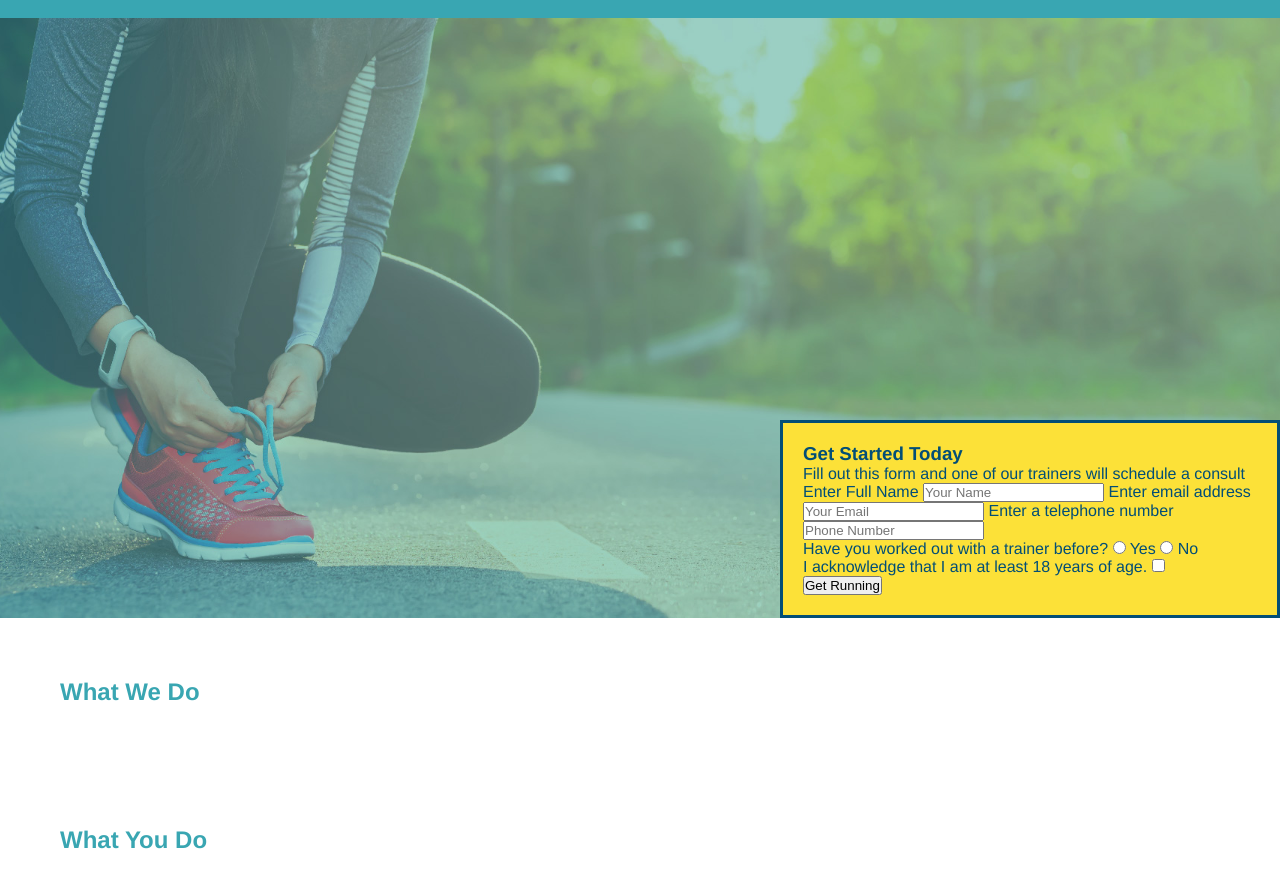
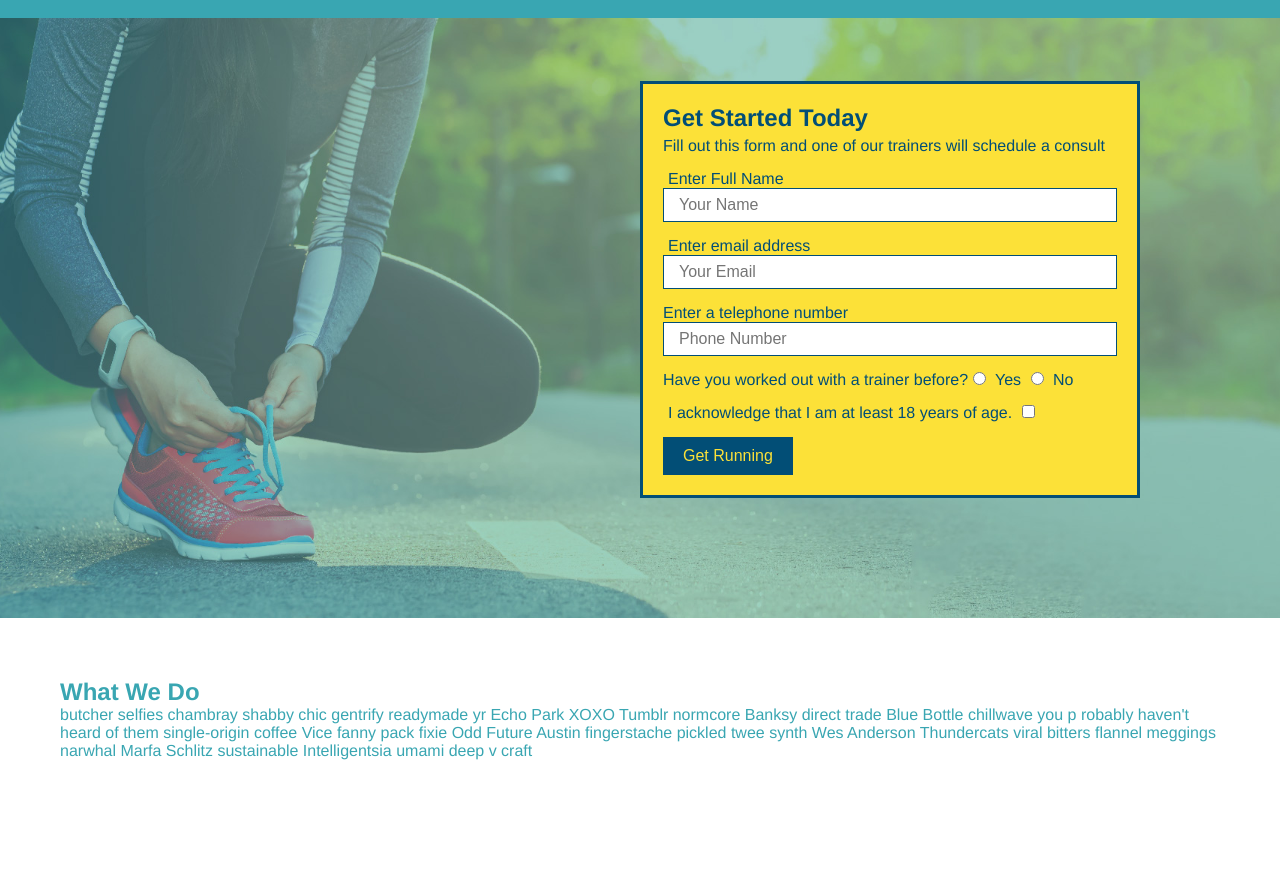
Before and after one commit to sronchak1689/run-buddy, a plain HTML site: page index.html in a window 1280 px wide. Shown: the part 64-941 px from the top of the page. Drawn offline with Linux system fonts and the light colour scheme.

Commit message:
adding center part of website

```diff
--- a/assets/css/style.css
+++ b/assets/css/style.css
@@ -84,6 +84,37 @@
     color: #024e76;
     border: solid 3px #024e76;
     position: absolute;
-    bottom: 0px;
-    right: 0px;
+    bottom: 120px;
+    right: 140px;
 }
+
+.hero-form h3 {
+    font-size: 24px;
+    margin: 0;
+}
+
+.hero-form p {
+    margin: 5px 0 15px 0;
+}
+
+.form-input{
+    border: 1px solid #024e76;
+    display: block;
+    padding: 7px 15px;
+    font-size: 16px;
+    color: #024e76;
+    width: 100%;
+    margin-bottom: 15px;
+}
+
+.hero-form label {
+    margin: 0 5px;
+}
+
+.hero-form button{
+    color: #fce138;
+    background-color: #024e76;
+    border: none;
+    padding: 10px 20px;
+    font-size: 16px;
+}
--- a/index.html
+++ b/index.html
@@ -40,13 +40,13 @@
                 <p>Fill out this form and one of our trainers will schedule a consult</p>
             <form>
                 <label for="name">Enter Full Name</label>
-                <input type="text" placeholder="Your Name" name="name" id="name"/>
+                <input type="text" placeholder="Your Name" name="name" id="name" class="form-input"/>
 
                 <label for="email">Enter email address</label>
-                <input type="email" placeholder="Your Email" name="email" id="email"/>
+                <input type="email" placeholder="Your Email" name="email" id="email" class="form-input"/>
 
                 <lable for="phone">Enter a telephone number</lable>
-                <input type="tel" placeholder="Phone Number" name="phone" id="phone"/>
+                <input type="tel" placeholder="Phone Number" name="phone" id="phone" class="form-input"/>
 
                 <p>
                     Have you worked out with a trainer before?
@@ -66,13 +66,42 @@
         </section>
 
         <!--"What we do" section-->
-        <section>
+        <section id="what-we-do">
             <h2>What We Do</h2>
+            <p>
+                butcher selfies chambray shabby chic gentrify readymade yr Echo Park XOXO Tumblr normcore Banksy direct trade Blue Bottle chillwave you p
+                robably haven't heard of them single-origin coffee Vice fanny pack fixie Odd Future Austin fingerstache pickled twee synth Wes Anderson Thundercats
+                viral bitters flannel meggings narwhal Marfa Schlitz sustainable Intelligentsia umami deep v craft
+            </p>
         </section>
 
         <!--"What you do" section-->
-        <section>
+        <section id="what-you-do">
             <h2>What You Do</h2>
+
+            <div>
+                <img src="./assets/images/step-1.svg" alt=""/>
+                <h3>Step 1: Fill Out the Form Above</h3>
+                <p>You're already here, so why not?</p>
+            </div>
+
+            <div>
+                <img src="./assets/images/step-2.svg" alt=""/>
+                <h3>Step 2: Consult with One of Our Trainers.</h3>
+                <p>Are you here to build muscle, lose weight, or just feel good?</p>
+            </div>
+
+            <div>
+                <img src="./assets/images/step-3.svg" alt=""/>
+                <h3>Step 3: Get Running.</h3>
+                <p>Hit the ground running (literally) once your trainer lays out your plan</p>
+            </div>
+
+            <div>
+                <img src="./assets/images/step-4.svg" alt="">
+                <h3>Step 4: See Results</h3>
+                <p>Bi-weekly checkins with your trainer will keep you focused</p>
+            </div>
         </section>
 
         <!--"Meet the Trainers" section-->
```
Also changed, not shown: assets/images/step-1.svg (added), assets/images/step-2.svg (added), assets/images/step-3.svg (added), assets/images/step-4.svg (added).
